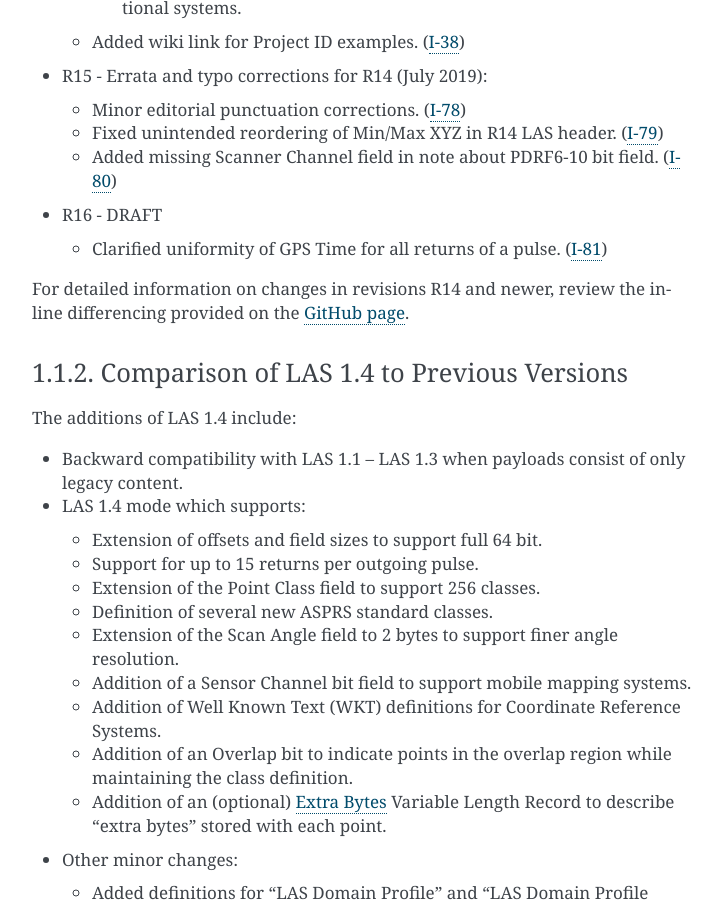
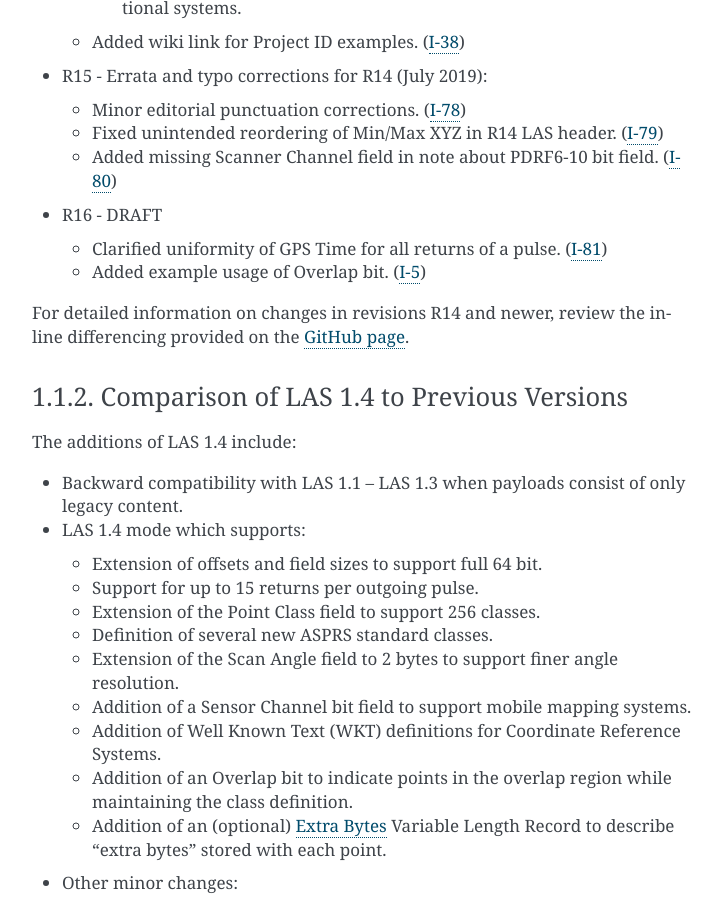
Before and after one commit to ASPRSorg/LAS, a Sphinx documentation site: the page built from source/01_intro.txt, in a window 1280 px wide and 900 px high, scrolled down 1776 px. Shown: the whole window, without its empty margins (388-1110 px from the left). Built offline with Sphinx 7.4.7, drawn with Linux system fonts in a browser that asks for light colours.

Commit message:
Added explanatory example to Overlap Bit description. (#5)

```diff
--- a/source/01_intro.txt
+++ b/source/01_intro.txt
@@ -108,6 +108,8 @@ Summary of LAS 1.4 revisions (GitHub Issue numbers included when applicable):
 
   * Clarified uniformity of GPS Time for all returns of a pulse.
     (`I-81 <https://github.com/ASPRSorg/LAS/issues/81>`_)
+  * Added example usage of Overlap bit.
+    (`I-5 <https://github.com/ASPRSorg/LAS/issues/5>`_)
 
 For detailed information on changes in revisions R14 and newer, review the
 inline differencing provided on the `GitHub page <https://github.com/ASPRSorg/LAS>`_.
```
Also changed, not shown: 1 other file.
